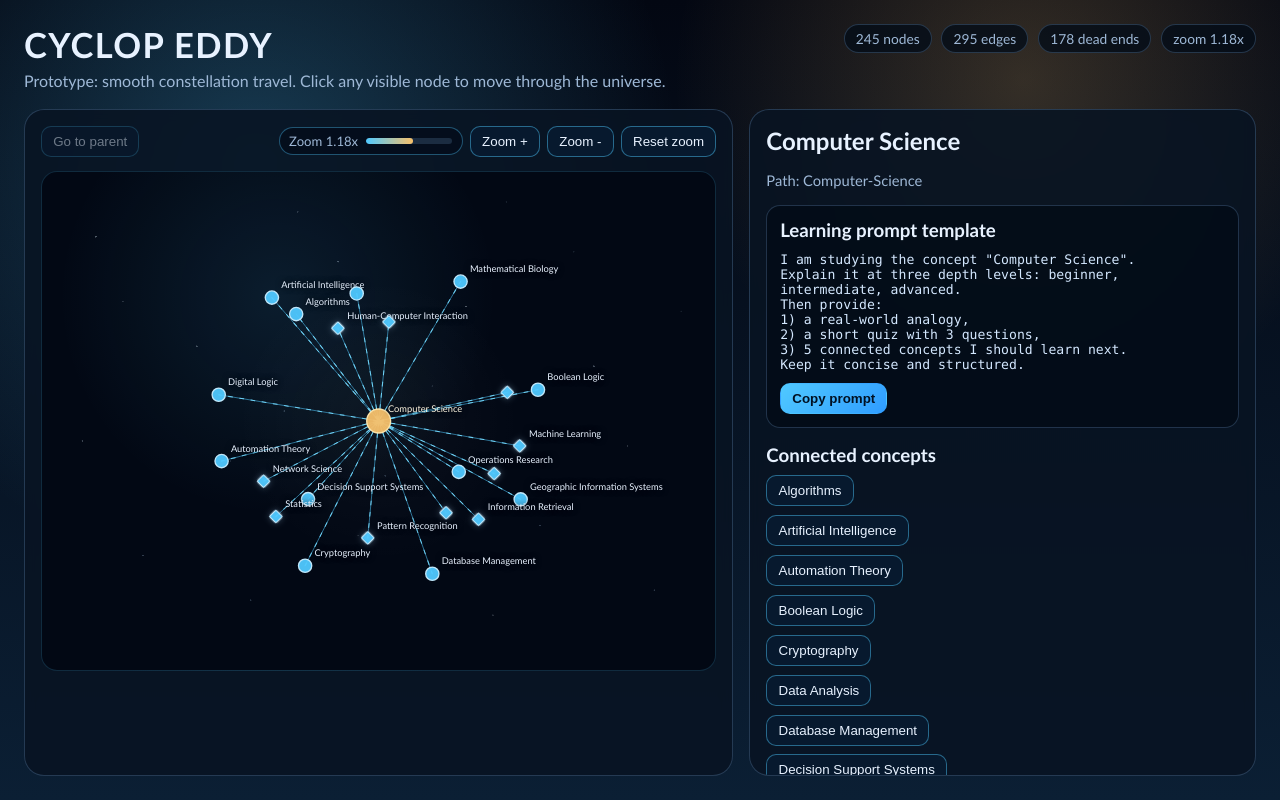
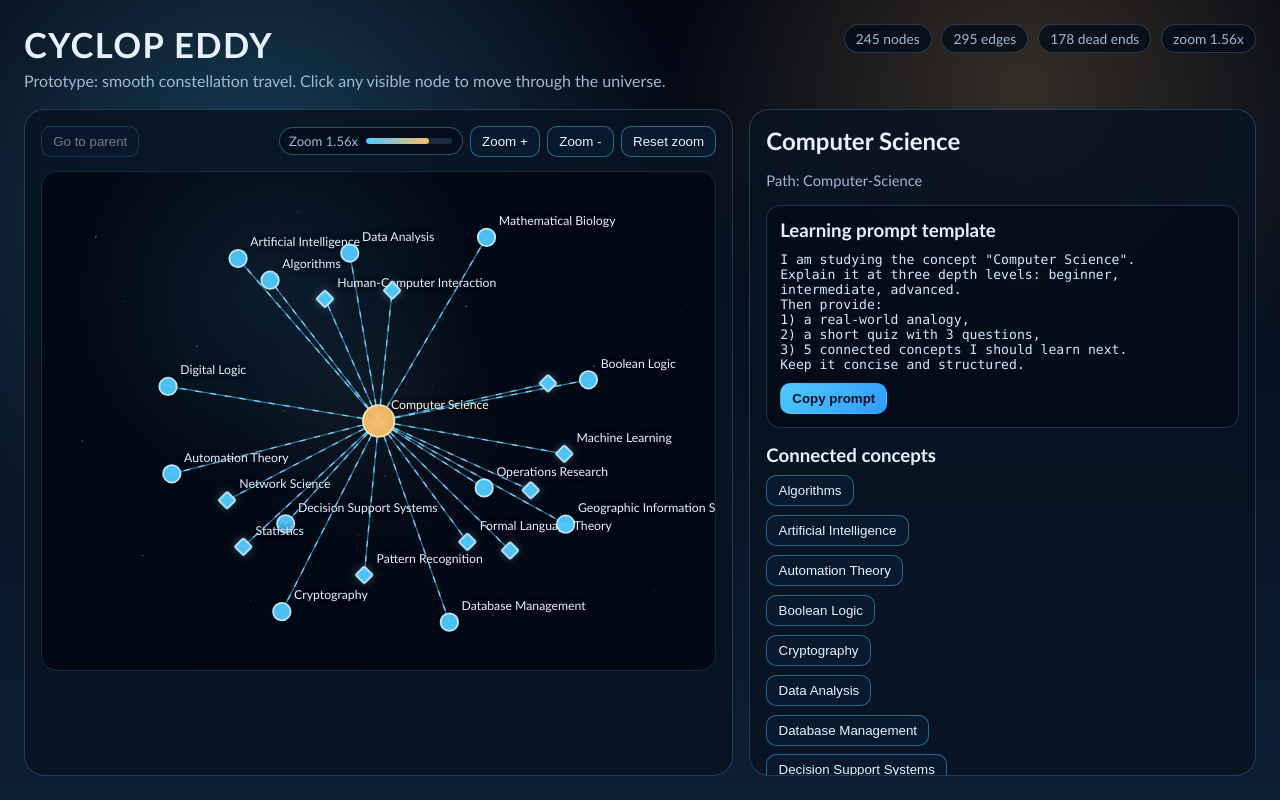
Before and after one commit to BastienSegura/cyclop-eddy, a Next.js app in the folder gui/: page / in a window 1280 px wide. Built offline with nearby package versions, Linux system fonts and the light colour scheme.

Commit message:
Set default graph zoom to 1.56x and reset level to 1.5x

```diff
--- a/gui/src/features/concept-graph/ui/graph-explorer.tsx
+++ b/gui/src/features/concept-graph/ui/graph-explorer.tsx
@@ -20,10 +20,10 @@ interface CameraState {
 
 const MIN_ZOOM = 0.07;
 const MAX_ZOOM = 2.1;
-const FOCUS_ZOOM = 0.18;
+const FOCUS_ZOOM = 1.5;
 const STATIC_ENTRY_NODE_ID = "computer science";
-const INITIAL_MIN_ZOOM = 0.22;
-const INITIAL_LOAD_ZOOM_MULTIPLIER = 1.2;
+const INITIAL_MIN_ZOOM = 1.56;
+const INITIAL_LOAD_ZOOM_MULTIPLIER = 1;
 const CAMERA_TRANSITION_DURATION_MS = 780;
 
 function clampZoom(value: number): number {
```
